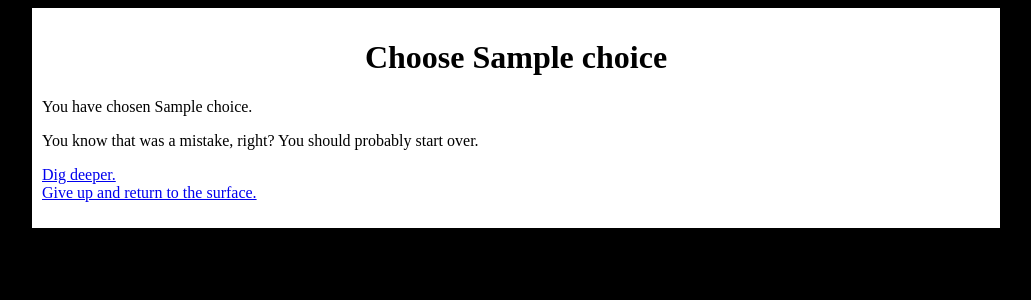
After one commit to DarkArtsAndSciences/ld29-beneath-the-surface, a Flask app: template templates/choose.html in a window 1280 px wide. The commit adds this page. Shown: the top 300 px of the page, without its empty margins (124-1155 px from the left). Run offline with Flask 2, Linux system fonts and the light colour scheme; the template is opened without the code that fills it: most values are stand-ins (such as "Sample title", 1, 10 or a date in 2020).

Commit message:
Added choices.

```diff
--- a/app.py
+++ b/app.py
@@ -18,6 +18,7 @@ def index():
 def play():
 	if not 'level' in session:
 		session['level'] = 0
+		session['choices'] = []
 		session['inventory'] = []
 	else:
 		session['level'] += 1
@@ -30,6 +31,12 @@ def play():
 		room = random.choice(random_rooms)
 
 	return inflectr.inflect(render_template(room, **get_words()))
+
+@app.route('/choose/<choice>')
+def choose(choice):
+	session['choices'].append(choice)
+	return inflectr.inflect(render_template('choose.html', choice=choice))
+
 
 @app.route('/get/<item>')
 def get(item):
--- /dev/null
+++ b/templates/choose.html
@@ -0,0 +1,8 @@
+{% extends "base.html" %}
+
+{% block room_name %}Choose {{choice}}{% endblock %}
+
+{% block room_text %}
+<p>You have chosen {{choice}}.</p>
+<p>You know that was a mistake, right? You should probably start over.</p>
+{% endblock %}
--- a/templates/first.html
+++ b/templates/first.html
@@ -5,5 +5,5 @@
 {% block room_text %}
 <p>You awaken in an undescribed room. You remember nothing, not even your own name.</p>
 <p>Also, there is a <a href="{{ url_for('get', item='crate') }}">crate</a> here.</p>
-<p>This is either <a href="{{ url_for('play') }}">the beginning of a video game</a>, or <a href="{{ url_for('play') }}">you're hungover again</a>.</p>
+<p>This is either <a href="{{ url_for('choose', choice='games') }}">the beginning of a video game</a>, or <a href="{{ url_for('choose', choice='alcohol') }}">you're hungover again</a>.</p>
 {% endblock %}
--- a/templates/play.html
+++ b/templates/play.html
@@ -1,11 +1,11 @@
 {% extends "base.html" %}
 
 {% block room_text %}
-<p>This is a terrible excuse for a room description. You can't see a thing.</p>
+<p>This is a terrible excuse for a room description. You can't see a thing. {% if 'alcohol' in session.choices %}You need a drink.{% endif %}</p>
 
 <p>You feel yourself throwing off your surface emotions and sinking deeper into your true self.</p>
 
-<p>Your vision blurs as you try to examine the room. Questions swirl through your thoughts. Who are you? Why are you here? Was that a({{color}}) {{animal}}? What are you digging for? Why do you feel so {{adjective}}? Why can't you see clearly?</p>
+<p>Your vision blurs as you try to examine the room. Questions swirl through your thoughts. Who are you? Where can you get some {{session.choices[0]}}? Why are you here? Was that a({{color}}) {{animal}}? What are you digging for? Why do you feel so {{adjective}}? Why can't you see clearly?</p>
 
 <p>You see a row of {{session.level}} short lines drawn on the wall in {{color}} crayon. You don't think they were there a minute ago. You don't see any crayons in the room, either.</p>
 {% endblock %}
--- a/words.py
+++ b/words.py
@@ -3,7 +3,7 @@ import random
 dictionary = {
 	'animals': ['cat', 'dog', 'sheep', 'weasel', 'toad', 'pangolin'],
 	'colors': ['off-brown', 'shiny silver', 'yellowish', 'mauve', 'blood red', 'sickly green'],
-	'adjectives': ['happy', 'silly', 'fluffy'],
+	'adjectives': ['happy', 'silly', 'fluffy', 'pointy', 'scarred', 'twitching'],
 }
 
 def get_words():
```
